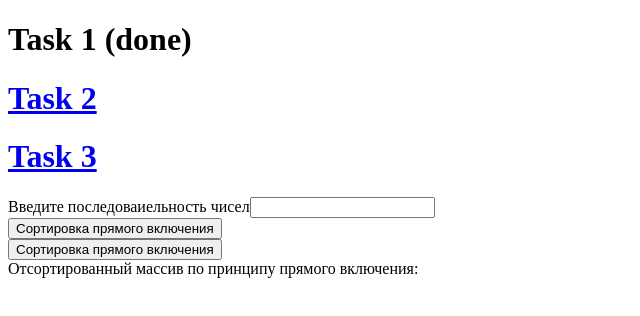
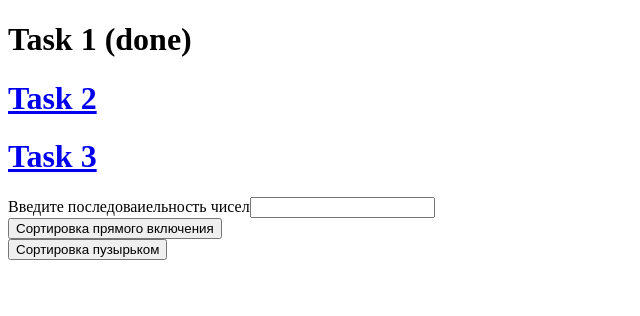
Before and after one commit to rpolevach/algos, a React (Create React App) app: page /task3 in a window 1280 px wide. Shown: the top 316 px of the page, without its empty margins (0-640 px from the left). Built offline with nearby package versions, Linux system fonts and the light colour scheme.

Commit message:
bubble sort done

```diff
--- a/src/Task3/Task3.jsx
+++ b/src/Task3/Task3.jsx
@@ -1,14 +1,15 @@
 import React, { Component } from "react";
 
 import { extractArray, makeNumberArray } from "./logic/extractArray";
-import { sortByInsert } from "./logic/insertionArray";
+import { sortByInsert, bubbleSort } from "./logic/insertionArray";
 
 class Task3 extends Component {
   state = {
     text: "",
     array: "",
     numberArray: [],
-    insertionArray: []
+    insertionArray: [],
+    bubbleArray: []
   };
 
   onChange = e => {
@@ -24,13 +25,31 @@ class Task3 extends Component {
     });
   };
 
+  onBubbleSort = () => {
+    this.setState({
+      bubbleArray: bubbleSort(this.state.array)
+    });
+  };
+
   render() {
-    const insertArray = this.state.insertionArray !== [] && (
+    const { insertionArray, bubbleArray } = this.state;
+
+    const insertArray = insertionArray.length !== 0 && (
       <div>
-        <span>
-          Отсортированный массив по принципу прямого включения:{" "}
-          {this.state.insertionArray}
-        </span>
+        <span>Отсортированный массив по принципу прямого включения:</span>
+        {insertionArray.map((value, index) => (
+          // eslint-disable-next-line no-unused-expressions
+          <span key={index}>{value} </span>
+        ))}
+      </div>
+    );
+
+    const bubble = bubbleArray.length !== 0 && (
+      <div>
+        <span>Отсортированный массив по принципу пузырька:</span>
+        {bubbleArray.map((value, index) => (
+          <span key={index}>{value} </span>
+        ))}
       </div>
     );
 
@@ -46,9 +65,10 @@ class Task3 extends Component {
           </button>
         </div>
         <div>
-          <button>Сортировка прямого включения</button>
+          <button onClick={this.onBubbleSort}>Сортировка пузырьком</button>
         </div>
         {insertArray}
+        {bubble}
       </div>
     );
   }
--- a/src/Task3/logic/insertionArray.js
+++ b/src/Task3/logic/insertionArray.js
@@ -26,6 +26,22 @@ export const sortByInsert = array => {
   return sorted;
 };
 
+export const bubbleSort = array => {
+  let numbers = makeNumberArray(array);
+
+  for (let j = numbers.length - 1; j > 0; j--) {
+    for (let i = 0; i < j; i++) {
+      if (numbers[i] > numbers[i + 1]) {
+        let buff = numbers[i];
+        numbers[i] = numbers[i + 1];
+        numbers[i + 1] = buff;
+      }
+    }
+  }
+
+  return numbers;
+};
+
 const makeNumberArray = array => {
   let numberArray = [];
 
```
